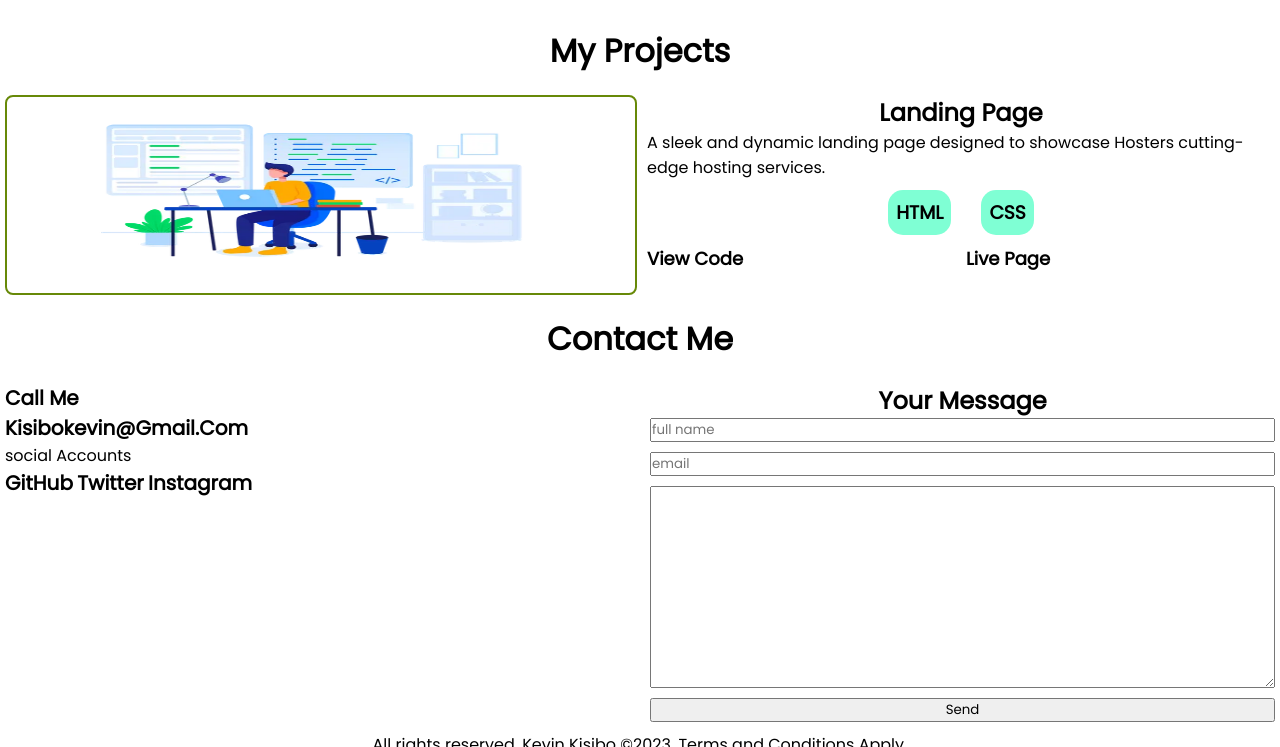
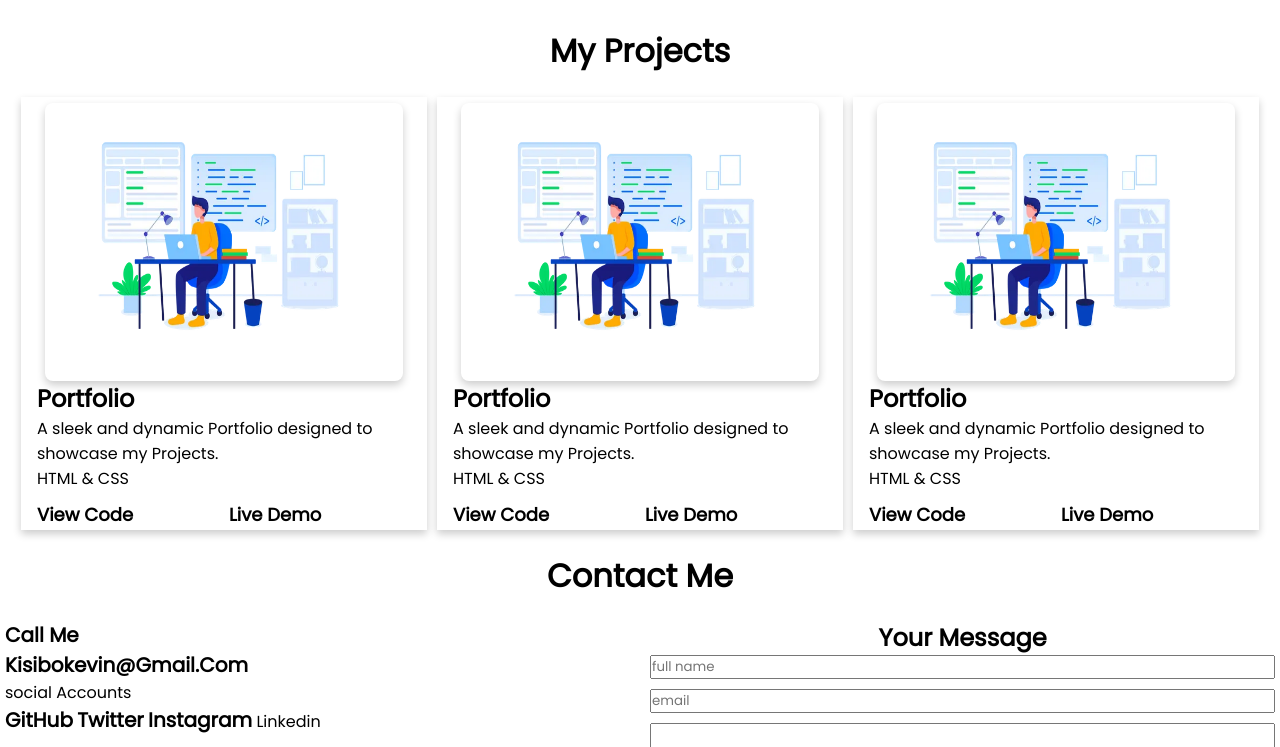
Before and after one commit to kisibokevin/HtmlCss-Portfolio, a plain HTML site: page index.html in a window 1280 px wide. Shown: the part 1493-2240 px from the top of the page. Drawn offline with Linux system fonts and the light colour scheme.

Commit message:
changes on portfolio project ui

```diff
--- a/index.html
+++ b/index.html
@@ -23,8 +23,8 @@
             </nav>
             <div class="hero">
                 <div class="welcome">
-                    <p class='title'>Hi there! My name is Kisibo Kevin and</p>
-                    <p class='title'>I'am a Fullstack Web Developer</p>
+                    <p class='title'>Hi there! I'M Kisibo Kevin</p>
+                    <p class='title'>A Web Developer & IT Consultant</p>
                 </div>
                 <button class="cv">Download My Cv</button>
             </div>
@@ -68,23 +68,47 @@
             <h1 class='section-title'>My Projects</h1>
             <div class="my-projects">
                 <div class="single-project">
-                    <img class="project-image" src="src/fullstack.webp" alt="fullstack image">
-                    <div class="project-desc">
-                        <h2 class="desc-title">Landing Page</h2>
-                        <p class="project-detail">
-                            A sleek and dynamic landing page designed to showcase Hosters cutting-edge hosting services.
-                        </p>
-                        <div class="used-tech">
-                            <h3 class="used-tech-title">HTML</h3>
-                            <h3 class="used-tech-title">CSS</h3>
-                        </div>
-                        <div class="button-options">
-                            <a href="#" class="project-links">View Code</a>
-                            <a href="#" class="project-links">Live Page</a>
-                        </div>
+                    <div class="image-holder">
+                        <img class="project-image" src="src/fullstack.webp" alt="fullstack image">
+                    </div>
+                    <h2 class="project-title">Portfolio</h2>
+                    <p class="project-description">
+                        A sleek and dynamic Portfolio designed to showcase my Projects.
+                    </p>
+                    <p>HTML & CSS</p>
+                    <div class="project-sources">
+                        <a href="#" class="project-links">View Code</a>
+                        <a href="#" class="project-links">Live Demo</a>
                     </div>
                 </div>
-
+                <div class="single-project">
+                    <div class="image-holder">
+                        <img class="project-image" src="src/fullstack.webp" alt="fullstack image">
+                    </div>
+                    <h2 class="project-title">Portfolio</h2>
+                    <p class="project-description">
+                        A sleek and dynamic Portfolio designed to showcase my Projects.
+                    </p>
+                    <p>HTML & CSS</p>
+                    <div class="project-sources">
+                        <a href="#" class="project-links">View Code</a>
+                        <a href="#" class="project-links">Live Demo</a>
+                    </div>
+                </div>
+                <div class="single-project">
+                    <div class="image-holder">
+                        <img class="project-image" src="src/fullstack.webp" alt="fullstack image">
+                    </div>
+                    <h2 class="project-title">Portfolio</h2>
+                    <p class="project-description">
+                        A sleek and dynamic Portfolio designed to showcase my Projects.
+                    </p>
+                    <p>HTML & CSS</p>
+                    <div class="project-sources">
+                        <a href="#" class="project-links">View Code</a>
+                        <a href="#" class="project-links">Live Demo</a>
+                    </div>
+                </div>
             </div>
         </div>
         <div class="contacts">
@@ -99,6 +123,7 @@
                             <a href="https://github.com/username">GitHub</a>
                             <a href="https://twitter.com/username">Twitter</a>
                             <a href="https://www.instagram.com/username/">Instagram</a>
+                            <Linkedin href="https://www.linkedin.com/in/username/">Linkedin</a>
                         </div>
                     </div>
 
--- a/styles.css
+++ b/styles.css
@@ -1,28 +1,30 @@
-:root{
-    --bg:white;
-    --textColor:black;
+:root {
+    --bg: white;
+    --textColor: black;
     --softBg: #f0f0f0;
-    --softTextColor:#626262;
+    --softTextColor: #626262;
 }
 
-*{
+* {
     padding: 0;
     margin: 0;
     box-sizing: border-box;
     font-family: 'Poppins', sans-serif;
 }
 
-body{
+body {
     max-width: 100vw;
     overflow-x: hidden;
 }
-.container{
+
+.container {
     background-color: var(--bg);
     display: flex;
     flex-direction: column;
     padding: 0px 5px;
 }
-.hero-container{
+
+.hero-container {
     background-image: url(src/bgImage.jpg);
     background-size: cover;
     background-position: center;
@@ -31,30 +33,35 @@ body{
     flex-direction: column;
     gap: 100px;
 }
-nav{
+
+nav {
     display: flex;
     justify-content: space-between;
     height: 80px;
     align-items: center;
     padding: 0px 5px;
 }
-.logo{
+
+.logo {
     font-size: 20px;
     font-weight: bold;
     color: #fff;
 }
-.links{
+
+.links {
     display: flex;
     gap: 20px;
 }
-a{
+
+a {
     text-decoration: none;
     font-weight: bold;
     font-size: 20px;
     text-transform: capitalize;
     color: var(--textColor);
 }
-.hero{
+
+.hero {
     width: 100%;
     display: flex;
     flex-direction: column;
@@ -63,13 +70,13 @@ a{
     gap: 20px;
 }
 
-.title{
+.title {
     text-align: center;
     font-weight: bold;
     font-size: 36px;
 }
 
-.cv{
+.cv {
     background-color: green;
     color: white;
     padding: 10px;
@@ -80,17 +87,20 @@ a{
     font-weight: bold;
     cursor: pointer;
 }
+
 .about-container {
     display: flex;
     flex-direction: column;
     align-items: center;
 }
+
 .section-title {
     text-align: center;
     margin-top: 20px;
     font-weight: bold;
 }
-.about{
+
+.about {
     display: flex;
     margin-top: 20px;
 }
@@ -101,14 +111,14 @@ a{
     max-width: 100%;
     height: auto;
 }
-.about-desc{
+
+.about-desc {
     flex: 1;
 }
 
-.skills{
+.skills {}
 
-}
-.skill-stack{
+.skill-stack {
     display: flex;
     flex-wrap: wrap;
     align-items: center;
@@ -117,96 +127,128 @@ a{
     margin-top: 20px;
     margin-bottom: 10px;
 }
+
 .skill-image {
     width: 64px;
     height: 64px;
     border-radius: 50%;
 }
 
-.projects{
+.projects {
+    display: flex;
+    flex-direction: column;
+}
+
+.my-projects {
+    display: flex;
+    padding: 2px 16px;
+    align-items: center;
+    gap: 10px;
+}
+
+.single-project {
+
+    display: flex;
+    flex-direction: column;
+    margin-top: 20px;
+    box-shadow: 0 4px 8px 0 rgba(0, 0, 0, 0.2);
+    transition: 0.3s;
+    padding: 2px 16px;
 
 }
-.my-projects {
-    display: flex;
-   flex-direction: column;
+.single-project:hover{
+    box-shadow: 0 8px 16px 0 rgba(0, 0, 0, 0.2);
+}
+.image-holder{
+    margin-top: 4px;
+        margin-left: auto;
+        margin-right: auto;
+}
+.project-image {
+    width: 358px;
+    height: 278px;
 
-}
-.single-project {
-    display: flex;
-    margin-top: 20px;
-    gap: 10px;
-}
-.project-image{
-    width: 400px;
-    height: 200px;
-    flex: 1;
-    border: 2px solid #678908;
+    box-shadow: 0 4px 8px 0 rgba(0, 0, 0, 0.2);
     border-radius: 8px;
 }
+
 .project-desc {
     flex: 1;
 }
-.desc-title{
+
+.desc-title {
     text-align: center;
 }
+
 .project-detail {
+    font-weight: normal;
+}
 
-}
-.used-tech{
+.used-tech {
     display: flex;
     justify-content: center;
     align-items: center;
     gap: 30px;
-   margin-top: 10px;
+    margin-top: 10px;
 
 }
+
 .used-tech-title {
     background-color: aquamarine;
     padding: 8px;
     border-radius: 15px;
 }
-.button-options{
+
+.project-sources {
     margin-top: 10px;
     display: flex;
     gap: 10px;
 }
-.project-links{
+
+.project-links {
     flex: 1;
     font-size: 18px;
 }
-.contacts{
-display: flex;
-flex-direction: column;
+
+.contacts {
+    display: flex;
+    flex-direction: column;
 
 }
-.contact-content{
+
+.contact-content {
     display: flex;
     gap: 20px;
     margin-top: 20px;
 
 }
-.contact-info{
+
+.contact-info {
     flex: 1;
     display: flex;
     flex-direction: column;
 
 }
-.mail-content{
+
+.mail-content {
     flex: 1;
     display: flex;
     flex-direction: column;
-;
+    ;
 }
-.mail-content-h1{
+
+.mail-content-h1 {
     text-align: center;
 }
-.mail-inputs{
+
+.mail-inputs {
     display: flex;
     flex-direction: column;
     gap: 10px;
 
 }
-.footer-text{
+
+.footer-text {
     text-align: center;
     margin-top: 10px;
     margin-bottom: 10px;
```
